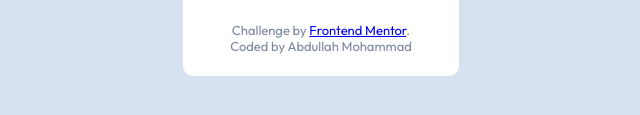
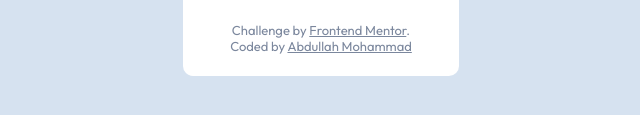
Before and after one commit to abdullahmd2/qr-code-component, a plain HTML site: page index.html in a window 1280 px wide. Shown: the part 419-534 px from the top of the page, 319-959 px from the left. Drawn offline with Linux system fonts and the light colour scheme.

Commit message:
Initial Changes

```diff
--- a/CSS/styles.css
+++ b/CSS/styles.css
@@ -17,6 +17,14 @@ p {
     color: hsl(220, 15%, 55%);
 }
 
+a {
+    color: hsl(220, 15%, 55%);
+}
+
+a:hover {
+    color: black;
+}
+
 .container {
     width: 20%;
     margin: auto;
--- a/index.html
+++ b/index.html
@@ -15,12 +15,12 @@
 
 <body>
     <div class="container">
-        <img src="images/image-qr-code.png" alt="">
+        <img src="images/image-qr-code.png" alt="qr-code">
         <h3>Improve your front-end skills by building projects</h3>
         <p>Scan the QR code to visit Frontend Mentor and take your coding skills to the next level</p>
         <div class="attribution">
             Challenge by <a href="https://www.frontendmentor.io?ref=challenge" target="_blank">Frontend Mentor</a>.<br>
-            Coded by Abdullah Mohammad
+            Coded by <a href="https://github.com/abdullahmd2">Abdullah Mohammad</a>
         </div>
     </div>
 </body>
```
